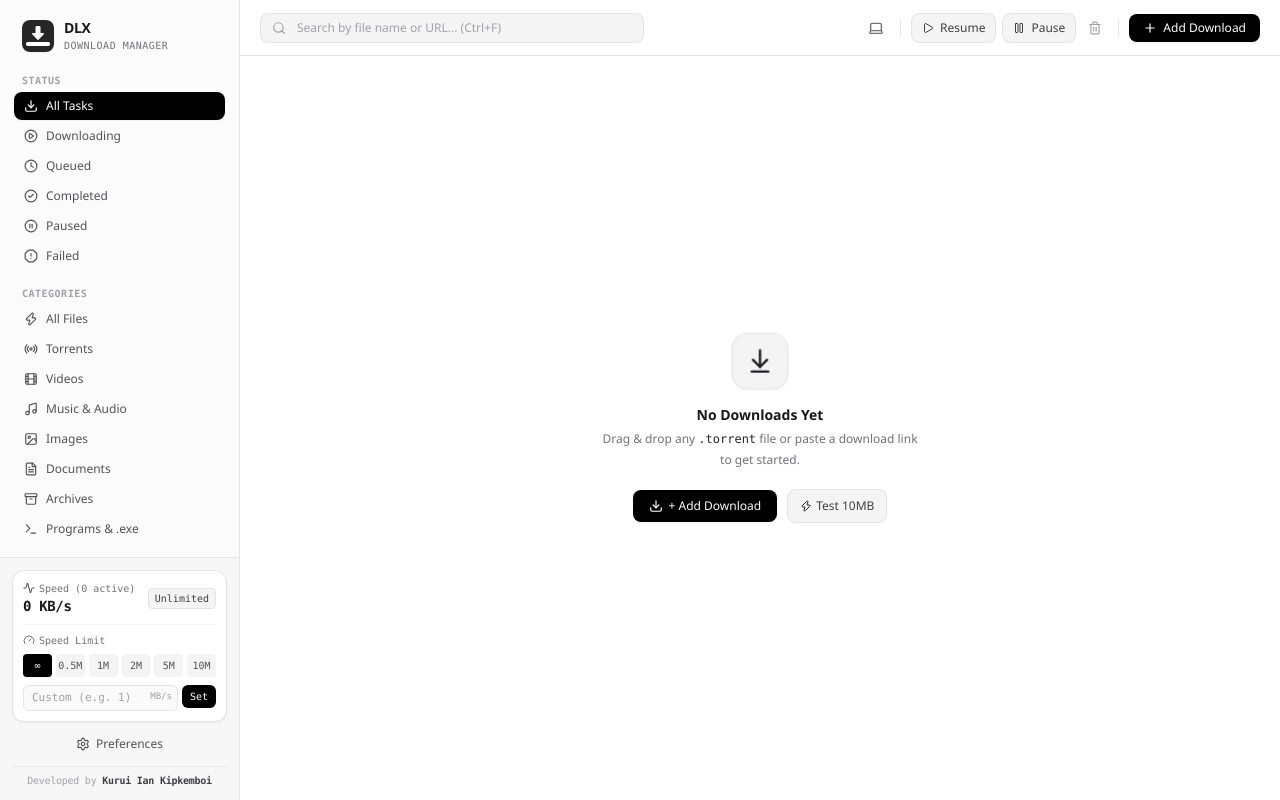
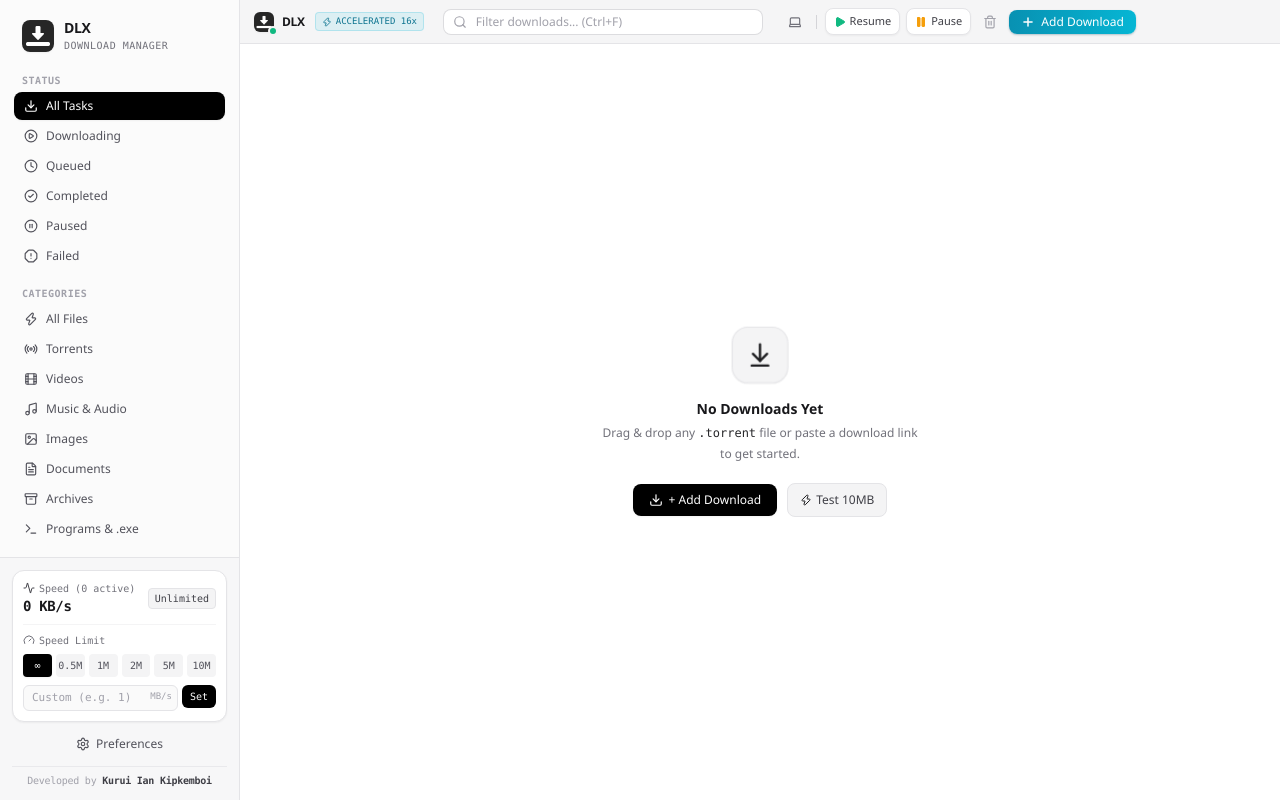
Before and after one commit to kurui-ian/Download-X, a React (Vite) app: page / in a window 1280 px wide. Built offline with nearby package versions, Linux system fonts and the light colour scheme.

Commit message:
feat(ui): redesign unified titlebar header with search and action triggers

```diff
--- a/src/renderer/components/Header.tsx
+++ b/src/renderer/components/Header.tsx
@@ -1,5 +1,5 @@
 import React from 'react';
-import { Plus, Play, Pause, Trash2, Search, Sun, Moon, Laptop } from 'lucide-react';
+import { Plus, Play, Pause, Trash2, Search, Sun, Moon, Laptop, Zap, X } from 'lucide-react';
 import { ThemeMode } from '../utils/theme';
 
 interface HeaderProps {
@@ -24,79 +24,111 @@
   onCycleTheme,
 }) => {
   return (
-    <header className="h-14 px-5 bg-white/80 dark:bg-black/80 backdrop-blur-md border-b border-zinc-200 dark:border-zinc-800/80 flex items-center justify-between gap-4 select-none transition-colors">
-      {/* Search Input */}
-      <div className="relative flex-1 max-w-sm">
-        <Search className="absolute left-3 top-1/2 -translate-y-1/2 w-3.5 h-3.5 text-zinc-400" />
+    <header className="drag-region h-11 px-3.5 bg-zinc-100/90 dark:bg-obsidian-950/95 backdrop-blur-md border-b border-zinc-200 dark:border-white/5 flex items-center justify-between gap-3 select-none transition-colors pr-36 z-20">
+      {/* Left: Brand Identity & Engine Status */}
+      <div className="flex items-center gap-2.5 no-drag flex-shrink-0">
+        <div className="flex items-center gap-2">
+          <div className="relative">
+            <img
+              src="./icon.png"
+              alt="DLX Logo"
+              className="w-5 h-5 rounded-md shadow-sm object-contain"
+            />
+            <span className="absolute -bottom-0.5 -right-0.5 w-1.5 h-1.5 bg-emerald-500 rounded-full ring-2 ring-zinc-100 dark:ring-obsidian-950" />
+          </div>
+          <span className="font-bold text-xs tracking-tight text-zinc-900 dark:text-zinc-100">
+            DLX
+          </span>
+        </div>
+
+        <span className="hidden sm:inline-flex items-center gap-1 text-[9px] font-mono px-1.5 py-0.5 rounded bg-cyan-500/10 text-cyan-700 dark:text-cyan-400 border border-cyan-500/20">
+          <Zap className="w-2.5 h-2.5" />
+          <span>ACCELERATED 16x</span>
+        </span>
+      </div>
+
+      {/* Center: Quick Search Input */}
+      <div className="relative flex-1 max-w-xs no-drag">
+        <Search className="absolute left-2.5 top-1/2 -translate-y-1/2 w-3.5 h-3.5 text-zinc-400" />
         <input
           type="text"
           value={searchQuery}
           onChange={(e) => onSearchChange(e.target.value)}
-          placeholder="Search by file name or URL... (Ctrl+F)"
-          aria-label="Search downloads by file name or URL"
-          className="w-full bg-zinc-100 dark:bg-zinc-900 border border-zinc-200 dark:border-zinc-800 focus:border-black dark:focus:border-white rounded-lg pl-9 pr-3 py-1.5 text-xs text-zinc-900 dark:text-zinc-100 placeholder-zinc-400 outline-none transition-all font-sans"
+          placeholder="Filter downloads... (Ctrl+F)"
+          aria-label="Filter downloads by file name or URL"
+          className="w-full bg-white dark:bg-obsidian-900 border border-zinc-300/80 dark:border-white/10 focus:border-cyan-500 dark:focus:border-cyan-400 focus:ring-1 focus:ring-cyan-500/30 rounded-lg pl-8 pr-7 py-1 text-xs text-zinc-900 dark:text-zinc-100 placeholder-zinc-400 outline-none transition-all font-sans"
         />
+        {searchQuery && (
+          <button
+            type="button"
+            onClick={() => onSearchChange('')}
+            className="absolute right-2 top-1/2 -translate-y-1/2 p-0.5 text-zinc-400 hover:text-zinc-700 dark:hover:text-zinc-200"
+            title="Clear search filter"
+            aria-label="Clear search filter"
+          >
+            <X className="w-3 h-3" />
+          </button>
+        )}
       </div>
 
-      {/* Global Actions Toolbar */}
-      <div className="flex items-center gap-1.5" role="toolbar" aria-label="Download controls">
+      {/* Right: Global Actions Toolbar */}
+      <div className="flex items-center gap-1.5 no-drag flex-shrink-0" role="toolbar" aria-label="Global download controls">
         {/* Quick Theme Switcher */}
         <button
           onClick={onCycleTheme}
-          className="p-1.5 text-zinc-500 hover:text-black dark:hover:text-white hover:bg-zinc-100 dark:hover:bg-zinc-900 rounded-lg transition-colors"
+          className="p-1.5 text-zinc-500 hover:text-zinc-900 dark:text-zinc-400 dark:hover:text-zinc-100 hover:bg-zinc-200/70 dark:hover:bg-obsidian-850 rounded-lg transition-colors"
           title={`Theme: ${theme.toUpperCase()} (Click to toggle)`}
-          aria-label={`Toggle theme, current is ${theme}`}
+          aria-label={`Toggle theme mode, current is ${theme}`}
         >
           {theme === 'light' ? (
-            <Sun className="w-4 h-4 text-zinc-800" />
+            <Sun className="w-3.5 h-3.5 text-amber-500" />
           ) : theme === 'dark' ? (
-            <Moon className="w-4 h-4 text-zinc-200" />
+            <Moon className="w-3.5 h-3.5 text-cyan-400" />
           ) : (
-            <Laptop className="w-4 h-4 text-zinc-500 dark:text-zinc-400" />
+            <Laptop className="w-3.5 h-3.5 text-zinc-500 dark:text-zinc-400" />
           )}
         </button>
 
-        <div className="h-4 w-[1px] bg-zinc-200 dark:bg-zinc-800 mx-1" aria-hidden="true" />
+        <div className="h-3.5 w-[1px] bg-zinc-300 dark:bg-white/10 mx-0.5" aria-hidden="true" />
 
+        {/* Global Batch Controls */}
         <button
           onClick={onResumeAll}
-          className="flex items-center gap-1.5 px-2.5 py-1.5 text-xs font-medium text-zinc-700 dark:text-zinc-300 hover:text-black dark:hover:text-white bg-zinc-100 dark:bg-zinc-900 border border-zinc-200 dark:border-zinc-800 hover:border-zinc-300 dark:hover:border-zinc-700 rounded-lg transition-all"
+          className="flex items-center gap-1 px-2 py-1 text-[11px] font-medium text-zinc-700 dark:text-zinc-300 hover:text-zinc-900 dark:hover:text-white bg-white dark:bg-obsidian-900 border border-zinc-200 dark:border-white/10 hover:border-zinc-300 dark:hover:border-white/20 rounded-lg transition-all shadow-sm"
           title="Resume all downloads"
           aria-label="Resume all downloads"
         >
-          <Play className="w-3 h-3" />
-          <span>Resume</span>
+          <Play className="w-3 h-3 text-emerald-500 fill-emerald-500" />
+          <span className="hidden md:inline">Resume</span>
         </button>
 
         <button
           onClick={onPauseAll}
-          className="flex items-center gap-1.5 px-2.5 py-1.5 text-xs font-medium text-zinc-700 dark:text-zinc-300 hover:text-black dark:hover:text-white bg-zinc-100 dark:bg-zinc-900 border border-zinc-200 dark:border-zinc-800 hover:border-zinc-300 dark:hover:border-zinc-700 rounded-lg transition-all"
+          className="flex items-center gap-1 px-2 py-1 text-[11px] font-medium text-zinc-700 dark:text-zinc-300 hover:text-zinc-900 dark:hover:text-white bg-white dark:bg-obsidian-900 border border-zinc-200 dark:border-white/10 hover:border-zinc-300 dark:hover:border-white/20 rounded-lg transition-all shadow-sm"
           title="Pause all downloads"
           aria-label="Pause all downloads"
         >
-          <Pause className="w-3 h-3" />
-          <span>Pause</span>
+          <Pause className="w-3 h-3 text-amber-500 fill-amber-500" />
+          <span className="hidden md:inline">Pause</span>
         </button>
 
         <button
           onClick={onClearCompleted}
-          className="p-1.5 text-zinc-400 hover:text-zinc-900 dark:hover:text-zinc-100 hover:bg-zinc-100 dark:hover:bg-zinc-900 rounded-lg transition-colors"
-          title="Clear Completed tasks"
+          className="p-1.5 text-zinc-400 hover:text-rose-500 dark:text-zinc-400 dark:hover:text-rose-400 hover:bg-zinc-200/70 dark:hover:bg-obsidian-850 rounded-lg transition-colors"
+          title="Clear completed tasks from list"
           aria-label="Clear completed tasks"
         >
           <Trash2 className="w-3.5 h-3.5" />
         </button>
 
-        <div className="h-4 w-[1px] bg-zinc-200 dark:bg-zinc-800 mx-1" aria-hidden="true" />
-
-        {/* High-Contrast Minimalist Primary CTA */}
+        {/* Primary CTA: Add Download */}
         <button
           onClick={onOpenAddModal}
-          className="flex items-center gap-1.5 px-3.5 py-1.5 bg-black dark:bg-white text-white dark:text-black hover:opacity-90 font-medium text-xs rounded-lg shadow-sm transition-all transform active:scale-95"
+          className="flex items-center gap-1.5 px-3 py-1 bg-gradient-to-r from-cyan-600 to-cyan-500 hover:from-cyan-500 hover:to-cyan-400 text-white font-medium text-xs rounded-lg shadow-sm shadow-cyan-900/30 hover:shadow-cyan-500/20 transition-all transform active:scale-95"
           title="Add Download (Ctrl+N)"
           aria-label="Add new download task"
         >
-          <Plus className="w-3.5 h-3.5" />
+          <Plus className="w-3.5 h-3.5 stroke-[2.5]" />
           <span>Add Download</span>
         </button>
       </div>
```
